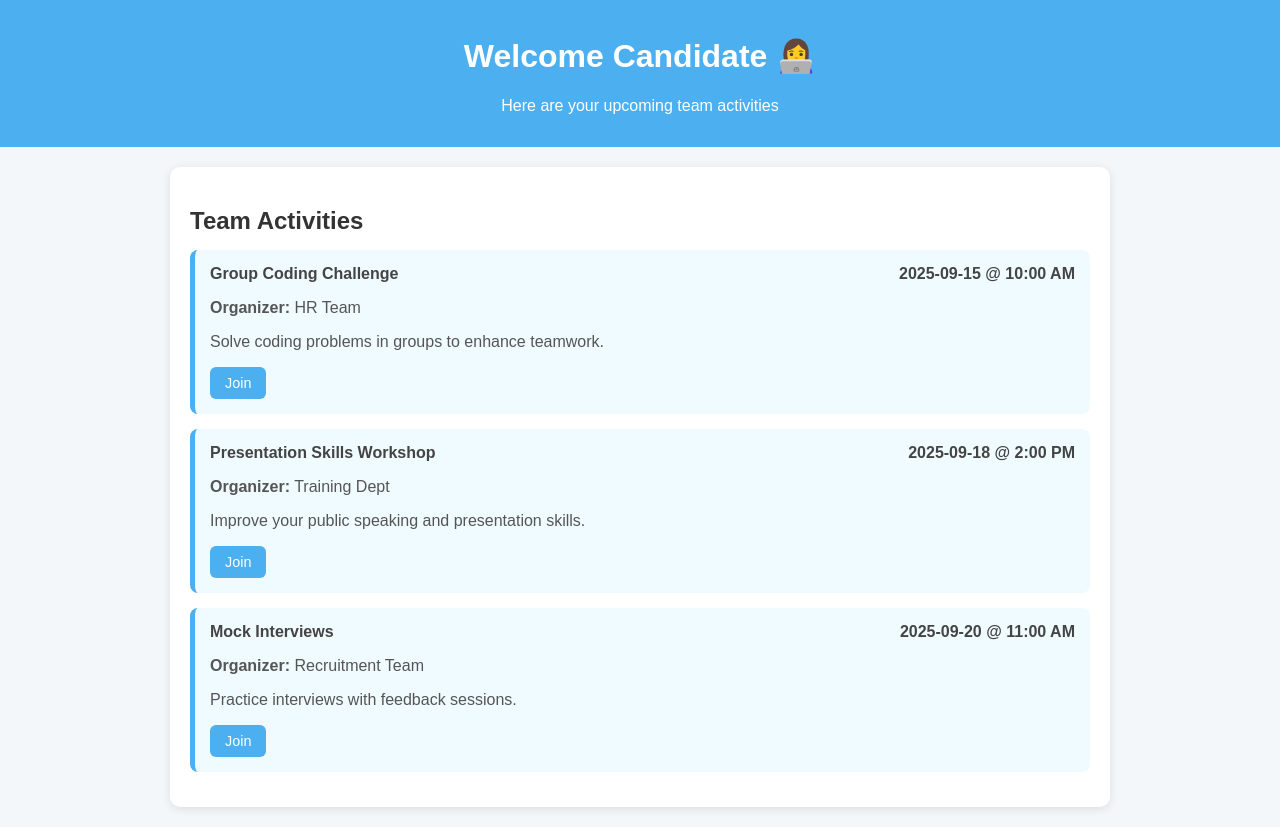
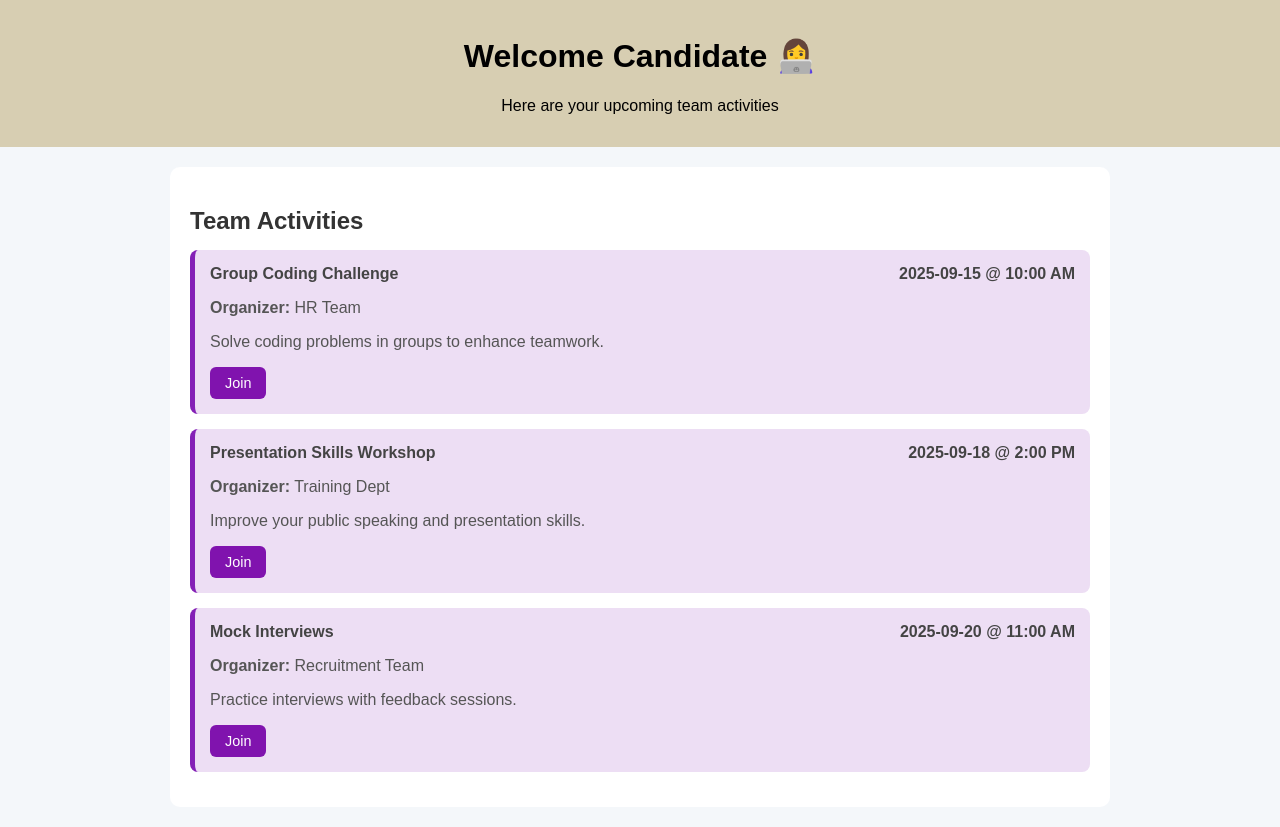
Before and after one commit to Heroic2024/find-my-interview, a plain HTML site: page frontend/candidate_activity.html in a window 1280 px wide. Drawn offline with Linux system fonts and the light colour scheme.

Commit message:
Update candidate_activity.css

```diff
--- a/frontend/candidate_activity.css
+++ b/frontend/candidate_activity.css
@@ -7,8 +7,8 @@
     }
 
     header {
-      background: #4cafef;
-      color: white;
+      background: #D7CEB2;
+      color: rgb(0, 0, 0);
       padding: 1rem;
       text-align: center;
     }
@@ -19,7 +19,7 @@
       padding: 20px;
       background: white;
       border-radius: 10px;
-      box-shadow: 0 2px 10px rgba(0,0,0,0.1);
+      box-shadow: 0 2px 10px rgba(0,0,0,0);
     }
 
     h2 {
@@ -28,11 +28,11 @@
     }
 
     .activity-card {
-      background: #f0fbff;
+      background: #eddef4;
       padding: 15px;
       margin-bottom: 15px;
       border-radius: 8px;
-      border-left: 5px solid #4cafef;
+      border-left: 5px solid #8420b6;
       transition: 0.2s;
     }
 
@@ -55,7 +55,7 @@
     }
 
     button {
-      background: #4cafef;
+      background: #8013ae;
       color: white;
       padding: 8px 15px;
       border: none;
```
